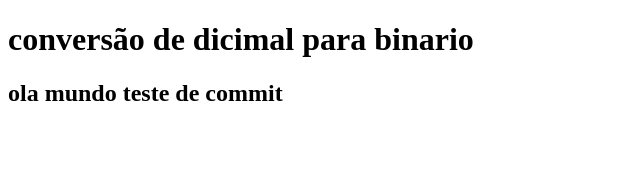
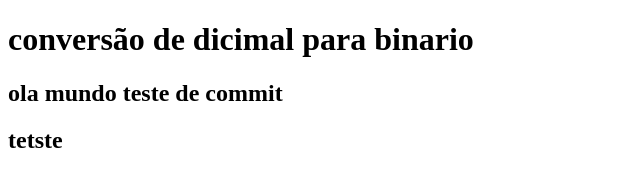
Before and after one commit to GabrielAlmeida51/calculadora, a plain HTML site: page index.html in a window 1280 px wide. Shown: the full height of the page, 0-640 px from the left. Drawn offline with Linux system fonts and the light colour scheme.

Commit message:
Update index.html

```diff
--- a/index.html
+++ b/index.html
@@ -9,5 +9,6 @@
 <body>
     <h1>conversão de dicimal para binario</h1>
     <h2>ola mundo teste de commit</h2>
+    <h2>tetste</h2>
 </body>
 </html>
```
